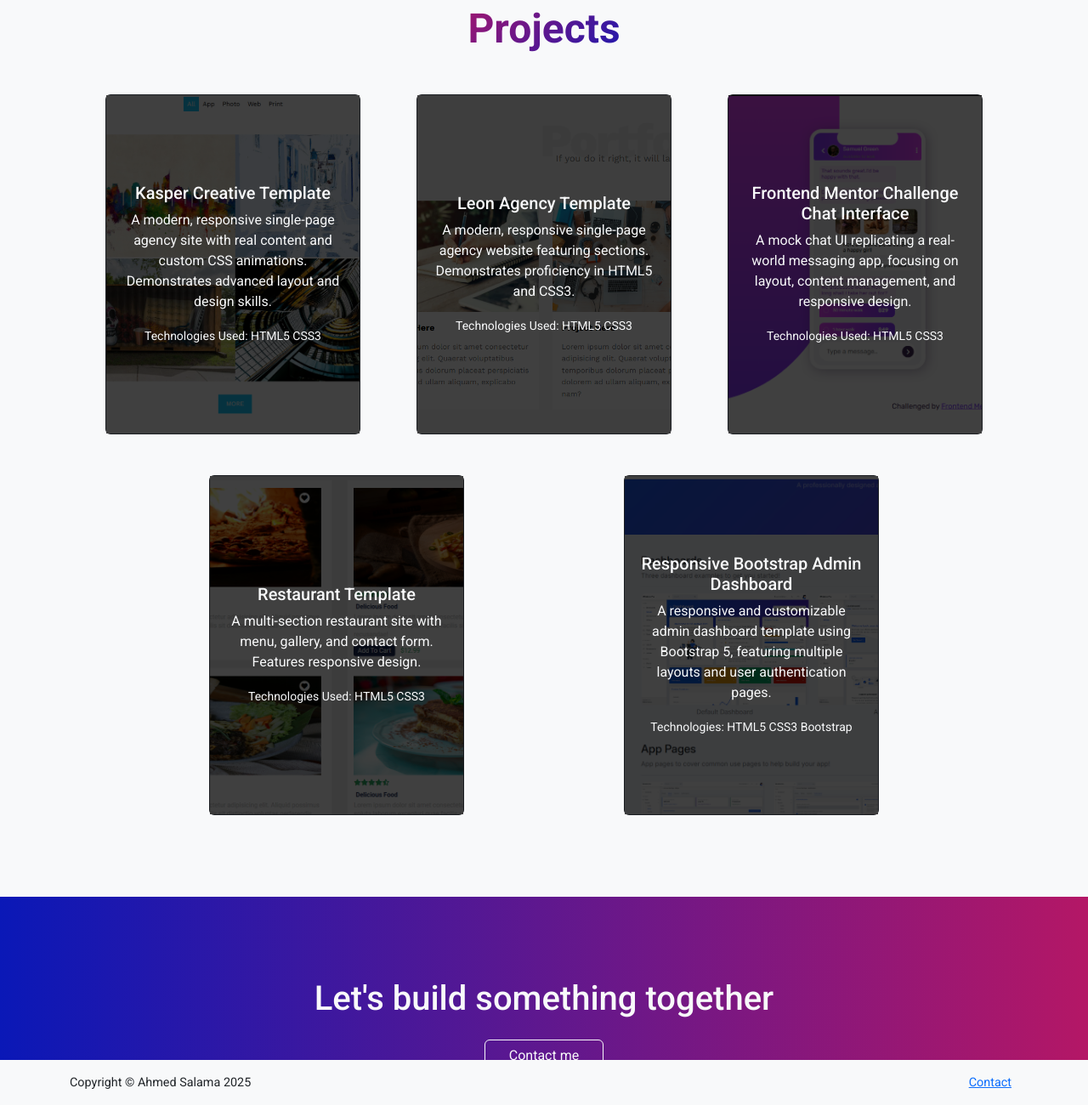
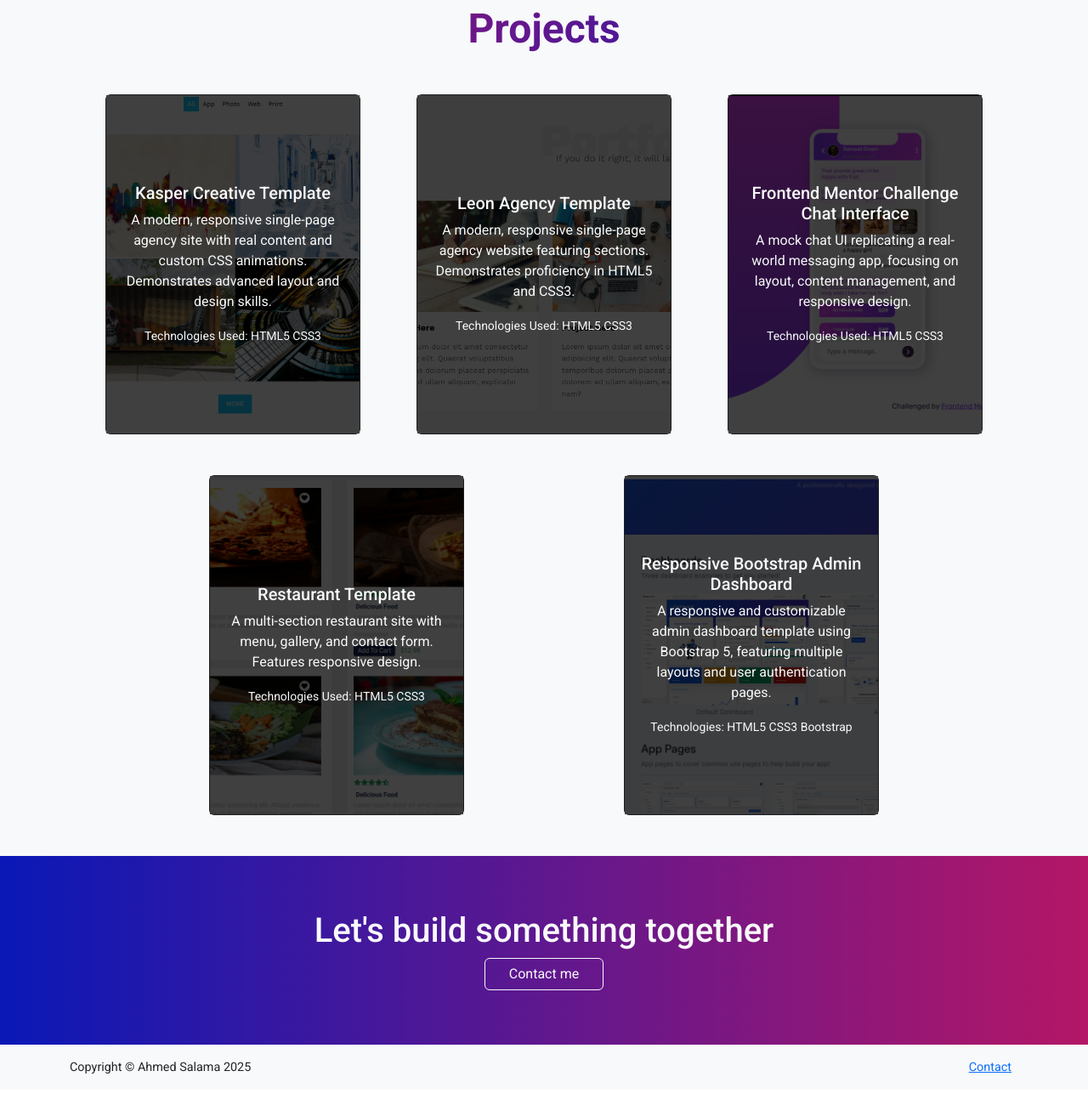
Before and after one commit to ahmed-salama07/Ahmed-Salama-CV, a plain HTML site: page projects.html in a window 1280 px wide. Shown: the part 100-1400 px from the top of the page at 85% size. Drawn offline with nearby package versions, Linux system fonts and the light colour scheme.

Commit message:
removed unwanted styles

```diff
--- a/css/projects.css
+++ b/css/projects.css
@@ -134,16 +134,9 @@ body {
 }
 
 .build {
-    width: 100%;
-    height: 15vw;
     background-image: linear-gradient(90deg, var(--blue-color), var(--light-pink));
+    padding: 3rem 0 !important;
 }
-
-.build h1 {
-    color: #fff;
-    margin-bottom: 1.5rem;
-}
-
 
 .btn-outline-light:hover {
     background-color: rgb(77, 61, 224);
--- a/css/style.css
+++ b/css/style.css
@@ -269,8 +269,6 @@ body {
     .image-background-colored {
         height: 33vh;
         width: 33vh;
-        margin: auto;
-        margin: auto;
     }
 
     .my-pic {
@@ -299,11 +297,9 @@ body {
         width: 40vh;
         margin: auto;
     }
-
     .my-pic {
         height: 30rem;
     }
-
 }
 
 .project-btn:hover {
--- a/projects.html
+++ b/projects.html
@@ -54,8 +54,8 @@
     </nav>
     <div class="projects bg-body-tertiary">
         <div class="container px-5 py-5">
-            <div class="page-header text-center mb-5">
-                <h1 class="main-header-text fw-bolder display-5 w-25 mx-auto">Projects</h1>
+            <div class="page-header text-center mb-5 justify-content-center align-items-center">
+                <h1 class="main-header-text fw-bolder display-5">Projects</h1>
             </div>
 
             <div class="row gap-5 align-items-center justify-content-evenly">
@@ -137,14 +137,13 @@
 
             </div>
         </div>
-        <div class="build pt-5 pb-5 mt-5">
-            <div class="page-container">
-                <div class="text-content text-center align-items-center">
-                    <h1 class="text-light pt-5">Let's build something together</h1>
-                    <button type="button" class="btn btn-outline-light"><a class="text-decoration-none text-light p-3"
-                            href="contact.html">Contact me</a></button>
-                </div>
+        <div class="build">
+            <div class="cotntainer text-center d-flex justify-content-center flex-column align-items-center py-3 h-100">
+                <h1 class="text-light">Let's build something together</h1>
+                <button type="button" class="btn btn-outline-light"><a class="text-decoration-none text-light p-3"
+                        href="contact.html">Contact me</a></button>
             </div>
+
         </div>
     </div>
 
```
Also changed, not shown: index.html (+3 -3 lines), resume.html (+2 -15 lines).
